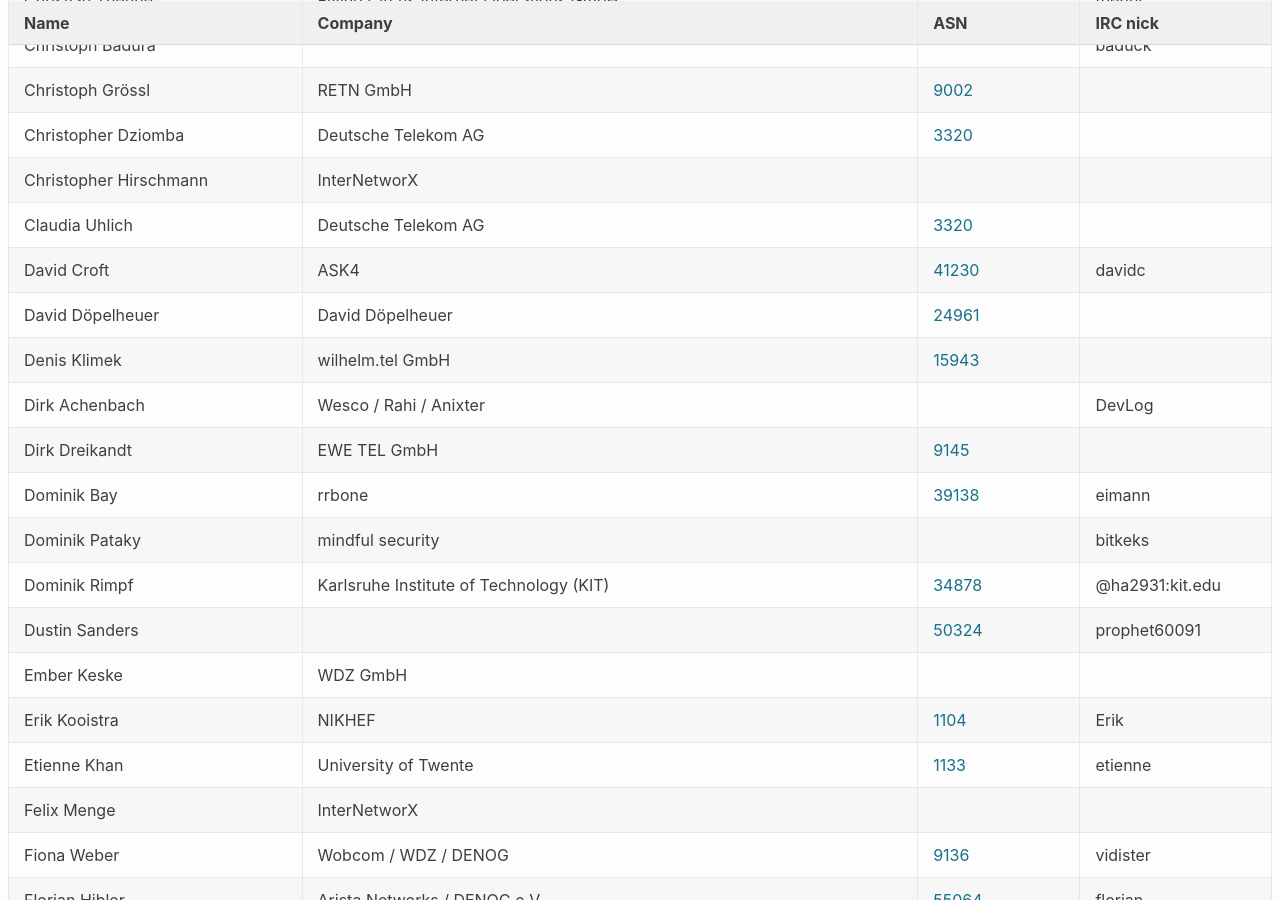
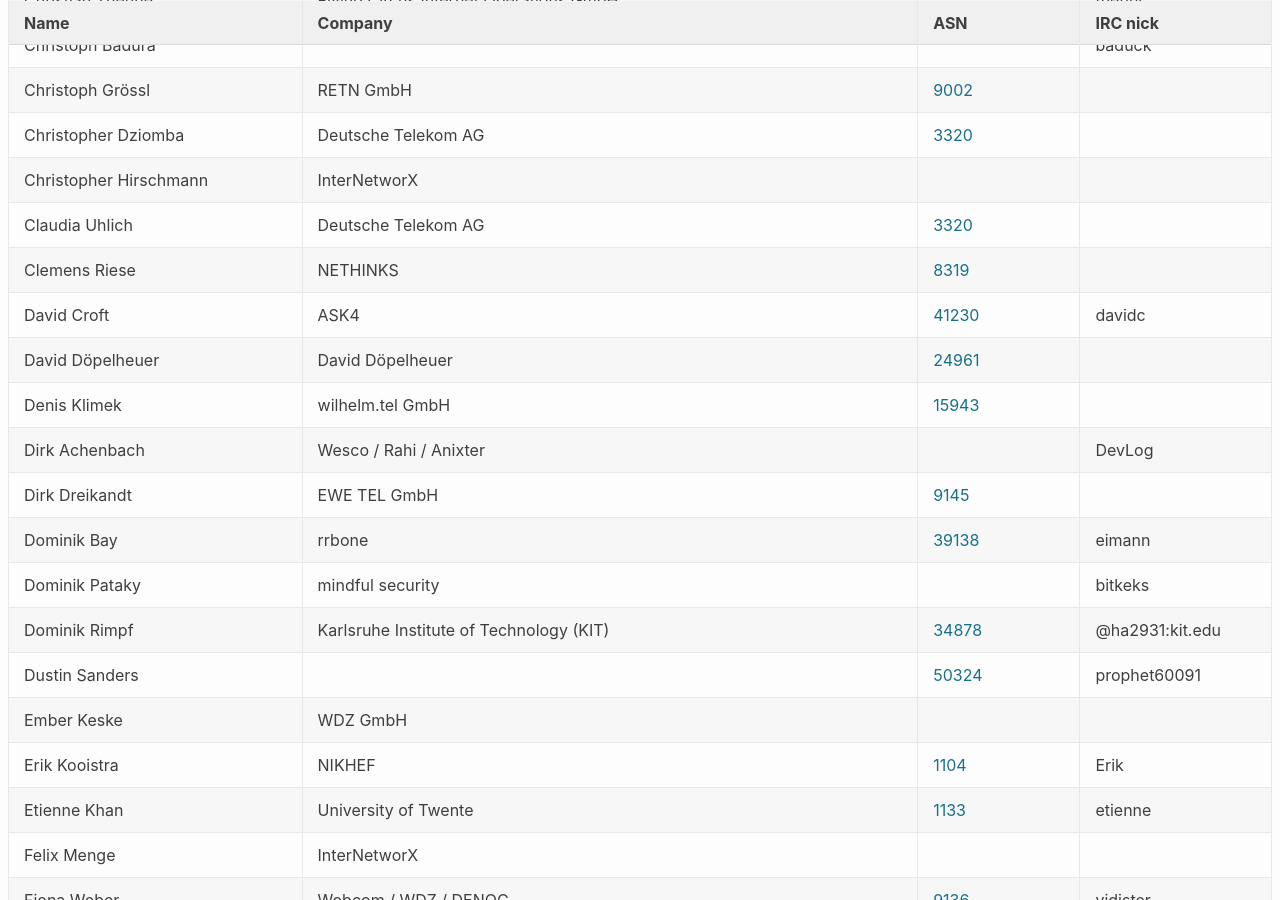
Before and after one commit to denog/pretix-attendeelist, a Jekyll site: the page built from denog15/index.md, in a window 1280 px wide and 900 px high, scrolled down 2044 px. Built offline with Jekyll 4.4.1, drawn with Linux system fonts in a browser that asks for light colours.

Commit message:
Latest data: Fri Sep 29 11:28:01 UTC 2023

```diff
--- a/_data/attendees_denog15_onsite.json
+++ b/_data/attendees_denog15_onsite.json
@@ -280,6 +280,12 @@
     "company": "Deutsche Telekom AG",
     "irc": null,
     "asn": "3320"
+  },
+  {
+    "name": "Clemens Riese",
+    "company": "NETHINKS",
+    "irc": null,
+    "asn": "8319"
   },
   {
     "name": "David Croft",
```
